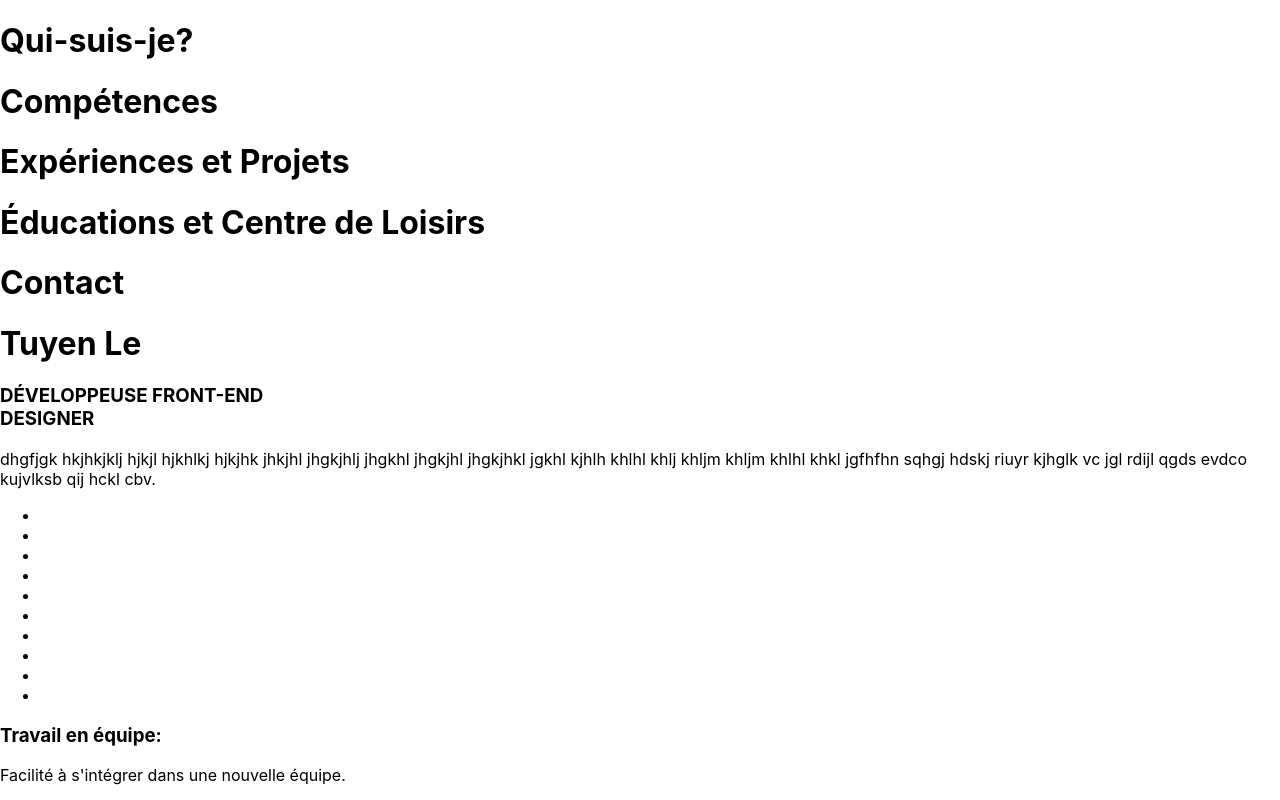
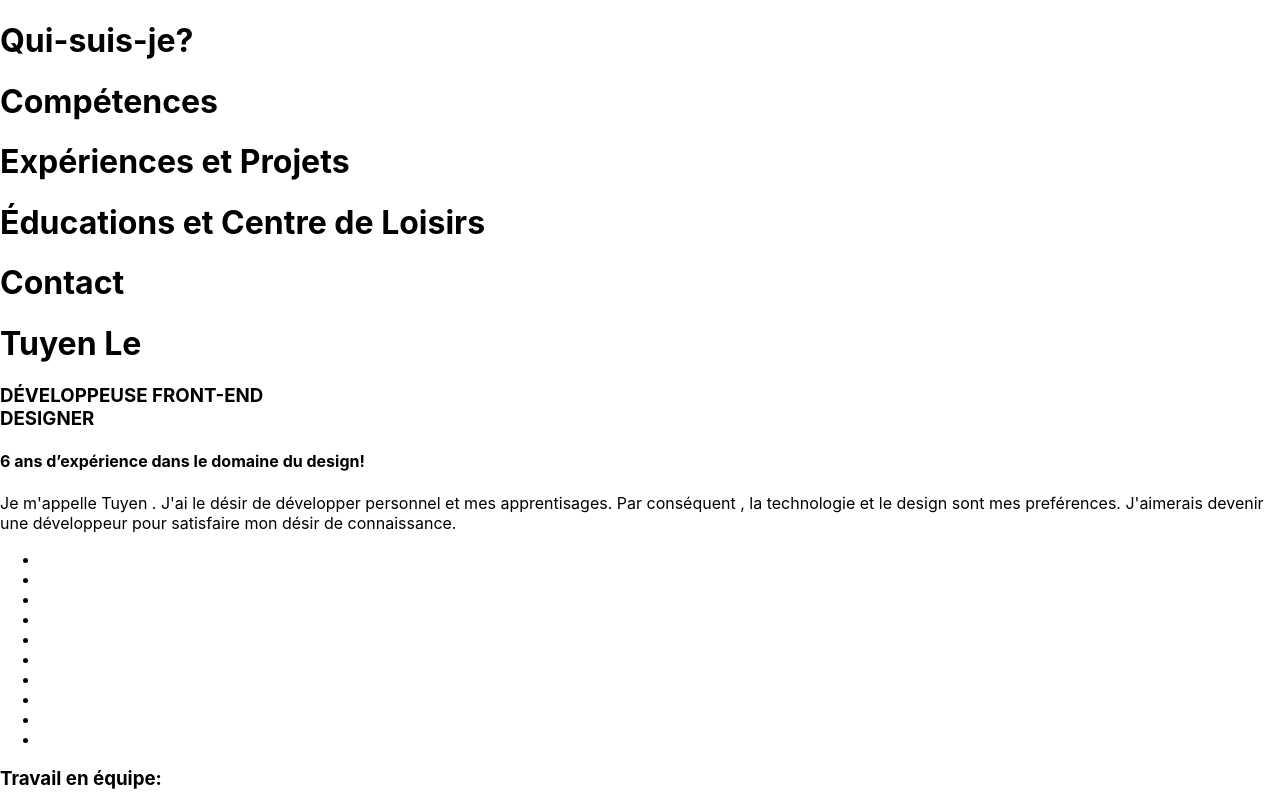
Before and after one commit to tuyengabi/portfolio, a React (Create React App) app: page / in a window 1280 px wide. Shown: the top 800 px of the page. Built offline with nearby package versions, Linux system fonts and the light colour scheme.

Commit message:
modify Contentabout

```diff
--- a/src/components/Contentabout.js
+++ b/src/components/Contentabout.js
@@ -11,8 +11,11 @@ class Contentabout extends Component {
           DÉVELOPPEUSE FRONT-END <br />
           DESIGNER
         </h3>
+        <h4>
+          6 ans d’expérience dans le domaine du design!
+        </h4>
         <p>
-        dhgfjgk hkjhkjklj hjkjl hjkhlkj hjkjhk jhkjhl jhgkjhlj jhgkhl jhgkjhl jhgkjhkl jgkhl kjhlh khlhl khlj khljm khljm khlhl khkl jgfhfhn sqhgj hdskj riuyr kjhglk vc jgl rdijl qgds evdco kujvlksb qij hckl cbv.
+          Je m'appelle Tuyen . J'ai le désir de développer personnel et mes apprentisages. Par conséquent , la technologie et le design sont mes preférences. J'aimerais devenir une développeur pour satisfaire mon désir de connaissance.
         </p>
       </div>
     )
```
